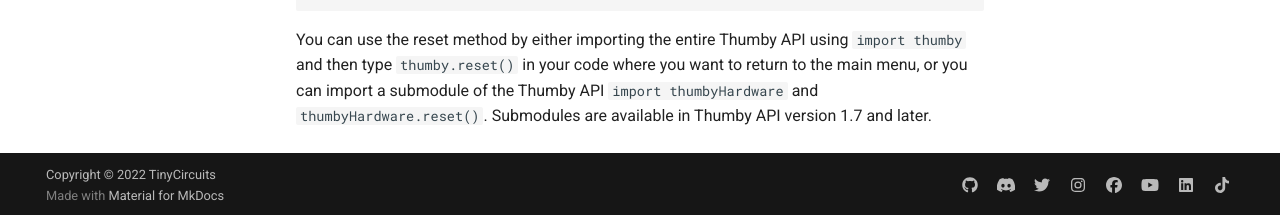
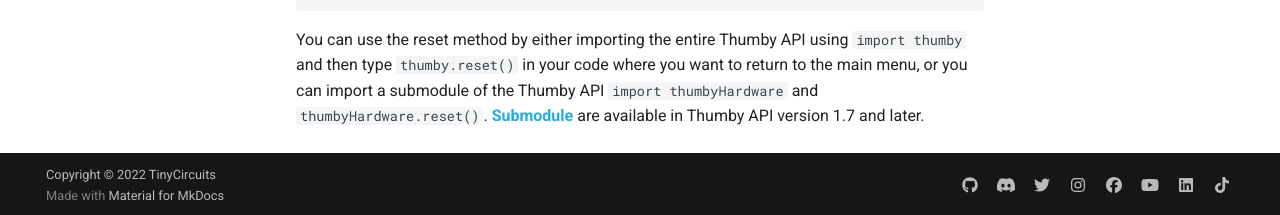
Before and after one commit to TinyCircuits/Thumby-Website, an MkDocs documentation site: the page built from docs/API/Hardware.md, in a window 1280 px wide and 1071 px high. Shown: the part 853-1068 px from the top of the window. Built offline with MkDocs 1.6.1 and Material for MkDocs 9.7.7, drawn with Linux system fonts in a browser that asks for light colours.

Commit message:
add a little link-eraoo

````diff
--- a/docs/API/Hardware.md
+++ b/docs/API/Hardware.md
@@ -24,4 +24,4 @@ while(True):
     thumby.display.update()
 ```
 
-You can use the reset method by either importing the entire Thumby API using `import thumby` and then type `thumby.reset()` in your code where you want to return to the main menu, or you can import a submodule of the Thumby API `import thumbyHardware` and `thumbyHardware.reset()`. Submodules are available in Thumby API version 1.7 and later.
+You can use the reset method by either importing the entire Thumby API using `import thumby` and then type `thumby.reset()` in your code where you want to return to the main menu, or you can import a submodule of the Thumby API `import thumbyHardware` and `thumbyHardware.reset()`. [**Submodule**](/API/Get-Started/#submodules)  are available in Thumby API version 1.7 and later.
````
